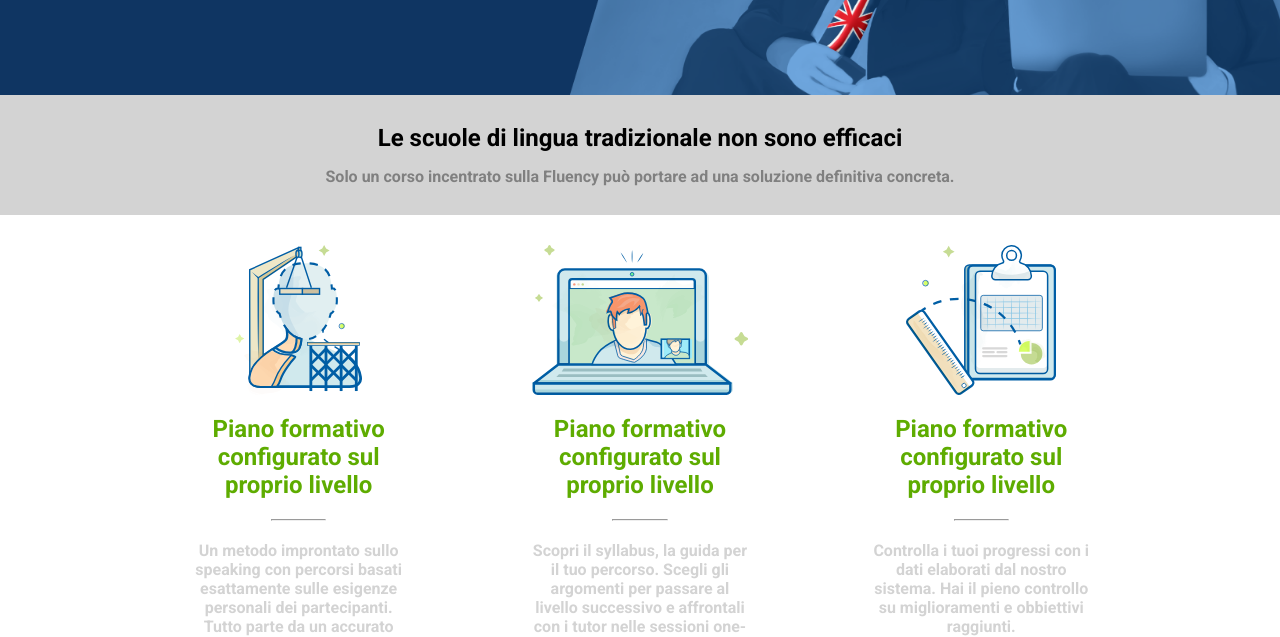
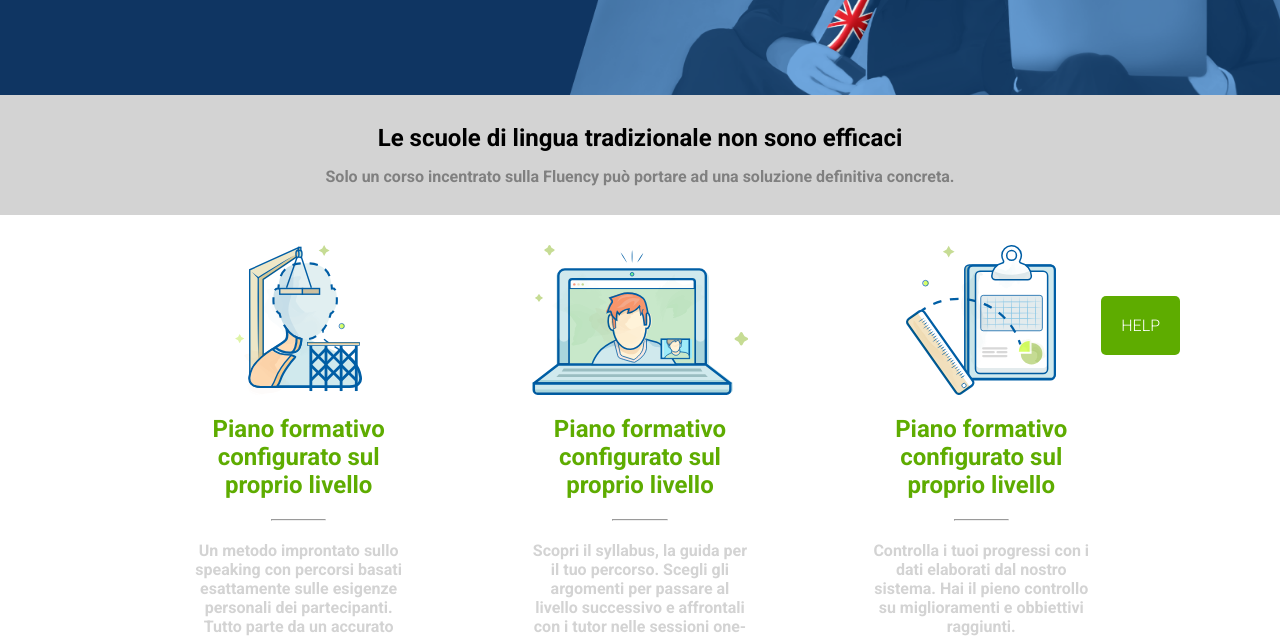
Before and after one commit to niccolo-delfino/htmlcss-fluentify, a plain HTML site: page index.html in a window 1280 px wide. Shown: the part 455-1092 px from the top of the page. Drawn offline with Linux system fonts and the light colour scheme.

Commit message:
Exercise Completed

```diff
--- a/css/style.css
+++ b/css/style.css
@@ -8,10 +8,18 @@ body{
   font-family: 'Roboto', sans-serif;
 }
 
-header a{
+header a, .help a{
   text-decoration: none;
   text-transform: uppercase;
   color: white;
+}
+
+.help{
+  position: absolute;
+  right: 100px;
+  bottom: 0px;
+  position: fixed;
+  margin-bottom: 10px;
 }
 
 li{
--- a/index.html
+++ b/index.html
@@ -166,6 +166,8 @@
     <!-- parte fissa -->
     <div class="help">
 
+      <a class="btn-green btn-large" href="#">help</a>
+
     </div>
     <!-- /parte fissa -->
 
```
